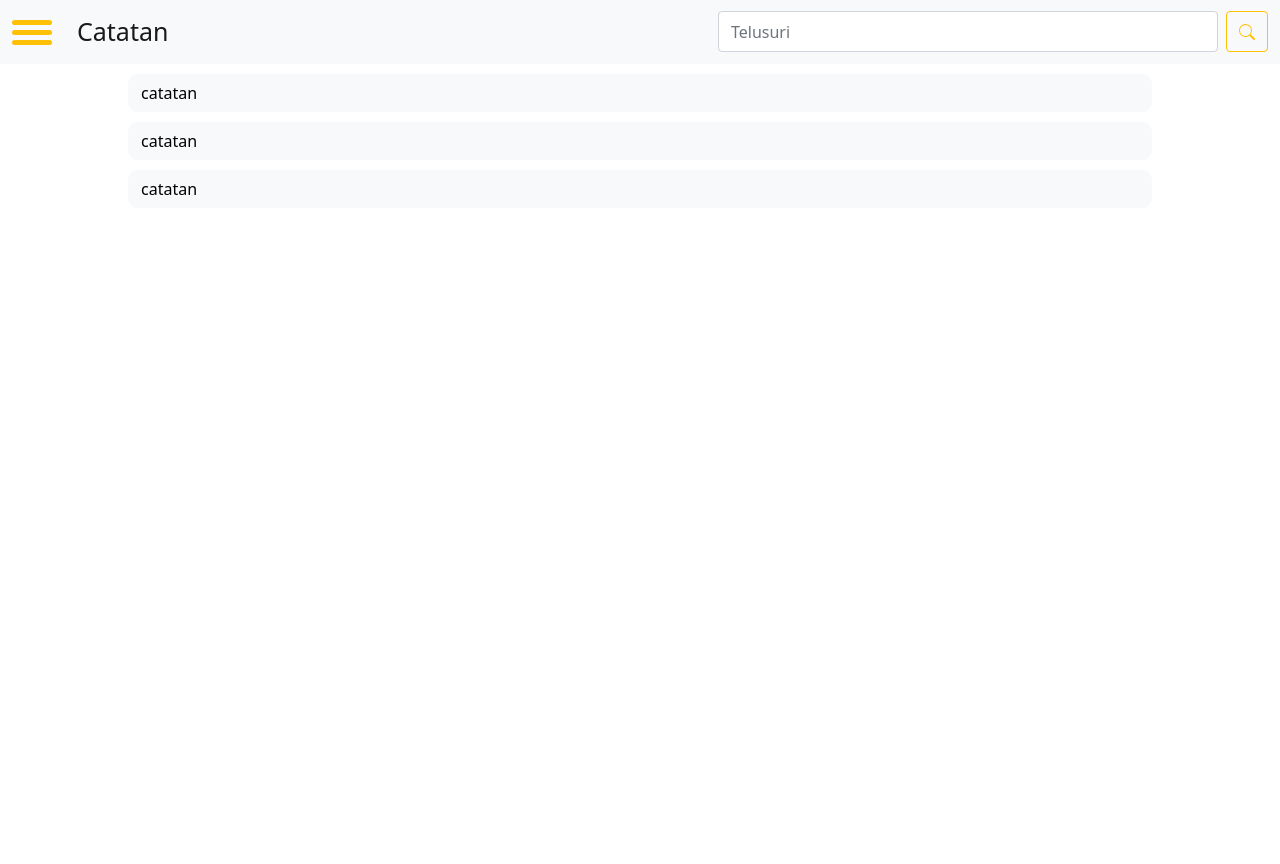
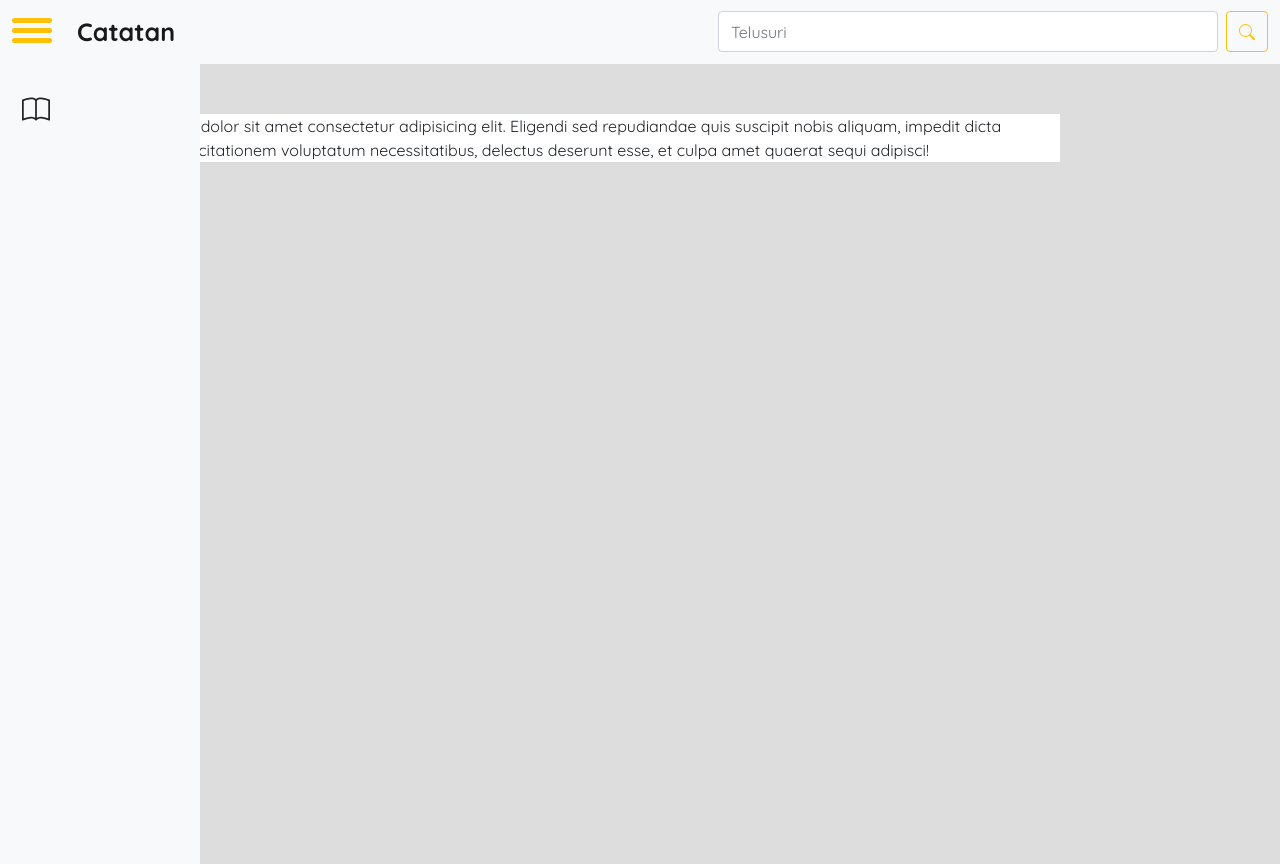
Before and after one commit to ajidarmansyah/apk-catatan, a plain HTML site: page index.html in a window 1280 px wide. Both pictures are taken after a click on the element 32 px from the left and 35 px from the top of the page. Before the commit the page ends 800 px from the top, so only its background shows below. Drawn offline with nearby package versions, Linux system fonts and the light colour scheme.

Commit message:
menyelesaikan bagian navbar dan menambahkan bagian sidebar

```diff
--- a/index.html
+++ b/index.html
@@ -7,6 +7,10 @@
     <!-- Bootstrap CSS -->
     <link href="https://cdn.jsdelivr.net/npm/bootstrap@5.0.2/dist/css/bootstrap.min.css" rel="stylesheet" integrity="sha384-EVSTQN3/azprG1Anm3QDgpJLIm9Nao0Yz1ztcQTwFspd3yD65VohhpuuCOmLASjC" crossorigin="anonymous">
     <link rel="stylesheet" href="style.css">
+    <!-- font -->
+    <link rel="preconnect" href="https://fonts.googleapis.com">
+    <link rel="preconnect" href="https://fonts.gstatic.com" crossorigin>
+    <link href="https://fonts.googleapis.com/css2?family=Quicksand:wght@400;700&display=swap" rel="stylesheet">
     <title>Catatan</title>
   </head>
   <body>
@@ -15,7 +19,7 @@
     <nav class="navbar navbar-light bg-light">
         <div class="container-fluid">
             <div class="logo-grup d-flex">
-                <div class="tombol">
+                <div class="tombol-burger">
                     <div class="burger-btn bg-warning"></div>
                     <div class="burger-btn bg-warning"></div>
                     <div class="burger-btn bg-warning"></div>
@@ -36,10 +40,18 @@
       </nav>
 
       <!-- konten navigasi -->
-      <div class="konten-nav">
-        <button type="button" class="tombol-konten btn btn-light">catatan</button>
-        <button type="button" class="tombol-konten btn btn-light">catatan</button>
-        <button type="button" class="tombol-konten btn btn-light">catatan</button>
+      <div class="sidebar bg-light">
+        <div class="catatan">
+            <svg xmlns="http://www.w3.org/2000/svg" width="35" height="35" fill="currentColor" class="bi bi-book book-icon" viewBox="0 0 20 20">
+            <path d="M1 2.828c.885-.37 2.154-.769 3.388-.893 1.33-.134 2.458.063 3.112.752v9.746c-.935-.53-2.12-.603-3.213-.493-1.18.12-2.37.461-3.287.811V2.828zm7.5-.141c.654-.689 1.782-.886 3.112-.752 1.234.124 2.503.523 3.388.893v9.923c-.918-.35-2.107-.692-3.287-.81-1.094-.111-2.278-.039-3.213.492V2.687zM8 1.783C7.015.936 5.587.81 4.287.94c-1.514.153-3.042.672-3.994 1.105A.5.5 0 0 0 0 2.5v11a.5.5 0 0 0 .707.455c.882-.4 2.303-.881 3.68-1.02 1.409-.142 2.59.087 3.223.877a.5.5 0 0 0 .78 0c.633-.79 1.814-1.019 3.222-.877 1.378.139 2.8.62 3.681 1.02A.5.5 0 0 0 16 13.5v-11a.5.5 0 0 0-.293-.455c-.952-.433-2.48-.952-3.994-1.105C10.413.809 8.985.936 8 1.783z"/>
+            </svg>
+        </div>
+        <div class="catatan"></div>
+      </div>
+
+      <!-- main contant -->
+      <div class="main-contant">
+        <p>Lorem ipsum dolor sit amet consectetur adipisicing elit. Eligendi sed repudiandae quis suscipit nobis aliquam, impedit dicta laborum exercitationem voluptatum necessitatibus, delectus deserunt esse, et culpa amet quaerat sequi adipisci!</p>
       </div>
 
 
@@ -47,5 +59,7 @@
     <script src="https://cdn.jsdelivr.net/npm/bootstrap@5.0.2/dist/js/bootstrap.bundle.min.js" integrity="sha384-MrcW6ZMFYlzcLA8Nl+NtUVF0sA7MsXsP1UyJoMp4YLEuNSfAP+JcXn/tWtIaxVXM" crossorigin="anonymous"></script>
     <script src="https://cdn.jsdelivr.net/npm/@popperjs/core@2.9.2/dist/umd/popper.min.js" integrity="sha384-IQsoLXl5PILFhosVNubq5LC7Qb9DXgDA9i+tQ8Zj3iwWAwPtgFTxbJ8NT4GN1R8p" crossorigin="anonymous"></script>
     <script src="https://cdn.jsdelivr.net/npm/bootstrap@5.0.2/dist/js/bootstrap.min.js" integrity="sha384-cVKIPhGWiC2Al4u+LWgxfKTRIcfu0JTxR+EQDz/bgldoEyl4H0zUF0QKbrJ0EcQF" crossorigin="anonymous"></script>
+    <!-- script js -->
+    <script src="script.js"></script>
   </body>
 </html>
--- a/script.js
+++ b/script.js
@@ -0,0 +1,21 @@
+const burgerBtn = document.querySelector('.tombol-burger');
+const sideBar = document.querySelector('.sidebar');
+const iconSidebar = document.querySelectorAll('.catatan');
+
+function sidebarEffect() {
+    sideBar.classList.toggle('sidebar-effect');
+
+};
+
+iconSidebar.forEach((elemen) => {
+    elemen.addEventListener('click', function () {
+        iconSidebar.forEach( el => {
+            el.classList.remove('selected');
+            el.classList.remove('click');
+        });
+        this.classList.add('selected');
+        this.classList.add('click');
+    });
+});
+
+burgerBtn.addEventListener('click', sidebarEffect);
--- a/style.css
+++ b/style.css
@@ -1,3 +1,8 @@
+body{
+    background-color: #ddd;
+    font-family: 'Quicksand', sans-serif;
+}
+
 .burger-btn{
     width: 40px;
     height: 5px;
@@ -9,24 +14,53 @@
 .navbar-brand{
     margin-left: 25px;
     font-size: 20px;
+    font-weight: bold;
 }
 
-.tombol{
+.tombol-burger{
     cursor: pointer;
     margin-top: 5px;
 }
 
-.tombol-konten{
-    display: block;
-    width: 80%;
-    border-radius: 10px;
-    margin: 10px auto;
-    text-align: left;
+.sidebar{
+    position: absolute;
+    width: 70px;
+    min-height: 100vh;
+    padding-top: 20px;
 }
 
-.tombol-konten:hover{
+.sidebar-effect{
+    width: 200px;
+}
+
+.catatan{
+    width: 50px;
+    height: 50px;
+    margin-left: 10px;
+    border-radius: 30px;
+    cursor: pointer;
+}
+
+.catatan:hover{
+    background-color: #ddd;
+}
+.catatan.click{
     background-color: #ffc107;
-    font-weight: bold;
+}
+
+.selected{
+    background-color: #ffc107;
+}
+
+.book-icon{
+    margin: 12px;
+}
+
+.main-contant{
+    width: 75%;
+    margin-left: 100px;
+    margin-top: 50px;
+    background-color: white;
 }
 
 nav .btn{
```
